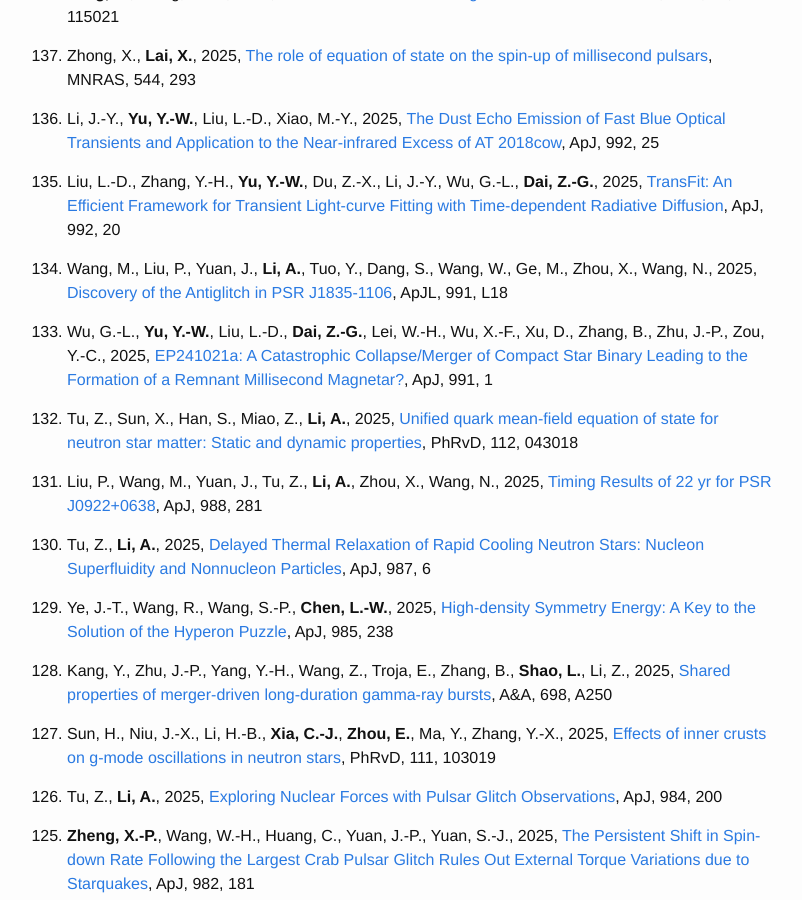
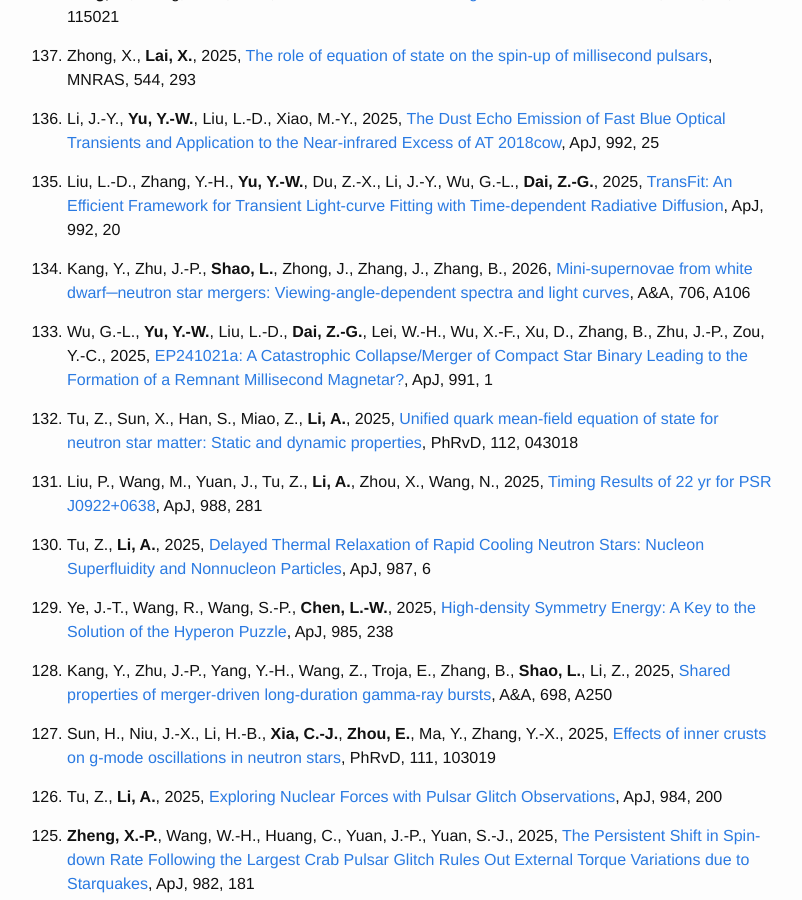
Before and after one commit to Friendshao/Friendshao.github.io, a Jekyll site: the page built from docs/ska.md, in a window 1280 px wide and 900 px high, scrolled down 445 px. Shown: the whole window, without its empty margins (233-1035 px from the left). Built offline with Jekyll 4.4.1, drawn with Linux system fonts in a browser that asks for light colours; formulas are drawn with MathJax 3; some of the changed text lies outside the part shown.

Commit message:
update SKA

```diff
--- a/docs/ska.md
+++ b/docs/ska.md
@@ -26,7 +26,7 @@
 
 0. Liu, L.-D., Zhang, Y.-H., **Yu, Y.-W.**, Du, Z.-X., Li, J.-Y., Wu, G.-L., **Dai, Z.-G.**, 2025, [TransFit: An Efficient Framework for Transient Light-curve Fitting with Time-dependent Radiative Diffusion](https://ui.adsabs.harvard.edu/abs/2025ApJ...992...20L/abstract), ApJ, 992, 20
 
-0. Wang, M., Liu, P., Yuan, J., **Li, A.**, Tuo, Y., Dang, S., Wang, W., Ge, M., Zhou, X., Wang, N., 2025, [Discovery of the Antiglitch in PSR J1835-1106](https://ui.adsabs.harvard.edu/abs/2025ApJ...991L..18W/abstract), ApJL, 991, L18
+0. Kang, Y., Zhu, J.-P., **Shao, L.**, Zhong, J., Zhang, J., Zhang, B., 2026, [Mini-supernovae from white dwarf─neutron star mergers: Viewing-angle-dependent spectra and light curves](https://ui.adsabs.harvard.edu/abs/2026A%26A...706A.106K/abstract), A&A, 706, A106
 
 0. Wu, G.-L., **Yu, Y.-W.**, Liu, L.-D., **Dai, Z.-G.**, Lei, W.-H., Wu, X.-F., Xu, D., Zhang, B., Zhu, J.-P., Zou, Y.-C., 2025, [EP241021a: A Catastrophic Collapse/Merger of Compact Star Binary Leading to the Formation of a Remnant Millisecond Magnetar?](https://ui.adsabs.harvard.edu/abs/2025ApJ...991..115W/abstract), ApJ, 991, 1
 
@@ -78,7 +78,7 @@
 
 0. Miao, Z., Qi, L., Zhang, J., **Li, A.**, Ge, M., 2024, [Thermal x-ray studies of neutron stars and the equation of state](https://ui.adsabs.harvard.edu/abs/2024PhRvD.109l3005M/abstract), PhRvD, 109, 123005
 
-0. Zhao, Z. Y., Chen, K., Wang, F. Y., **Dai, Z.-G.**, 2024, [Fast radio bursts in the discs of active galactic nuclei](https://ui.adsabs.harvard.edu/abs/2024MNRAS.530.1644Z/abstract), MNRAS, 530, 1644
+0. Huang, Y.-C., **Dai, Z.-G.**, 2024, [Fast Radio Bursts with Narrow Beaming Angles Can Escape from Magnetar Magnetospheres](https://ui.adsabs.harvard.edu/abs/2024ApJ...975..226H/abstract), ApJ, 975, 226
 
 0. Chen, Y., **Tong, H.**, 2024, [A Generic Model for a Persistent Radio Source around Fast Radio Bursts](https://ui.adsabs.harvard.edu/abs/2024ApJ...966..179C/abstract), ApJ, 966, 179
 
@@ -212,7 +212,7 @@
 
 0. Miao, Z.-Q., **Xia, C.-J.**, **Lai, X.-Y.**, Maruyama, T., Xu, R.-X., **Zhou, E.-P.**, 2022, [A bag model of matter condensed by the strong interaction](https://ui.adsabs.harvard.edu/abs/2022IJMPE..3150037M/abstract), IJMPE, 31, 2250037
 
-0. **Tong, H.**, Liu, J., Wang, H. G., Yan, Z., 2022, [Three aspects of the radius-to-frequency mapping in fast radio bursts](https://ui.adsabs.harvard.edu/abs/2022MNRAS.509.5679T/abstract), MNRAS, 509, 5679
+0. Zhang, B., Zhong, S.-Q., Li, L., **Dai, Z.-G.**, 2024, [Signature of Triaxially Precessing Magnetars in Gamma-Ray Burst X-Ray Afterglows](https://ui.adsabs.harvard.edu/abs/2024ApJ...977..206Z/abstract), ApJ, 977, 206
 
 0. Xu, F., Geng, J.-J., Wang, X., Li, L., **Huang, Y.-F.**, 2022, [Is the birth of PSR J0538+2817 accompanied by a gamma-ray burst?](https://ui.adsabs.harvard.edu/abs/2022MNRAS.509.4916X/abstract), MNRAS, 509, 4916
 
```
Also changed, not shown: other parts of docs/ska.md (+6 -0 lines).
